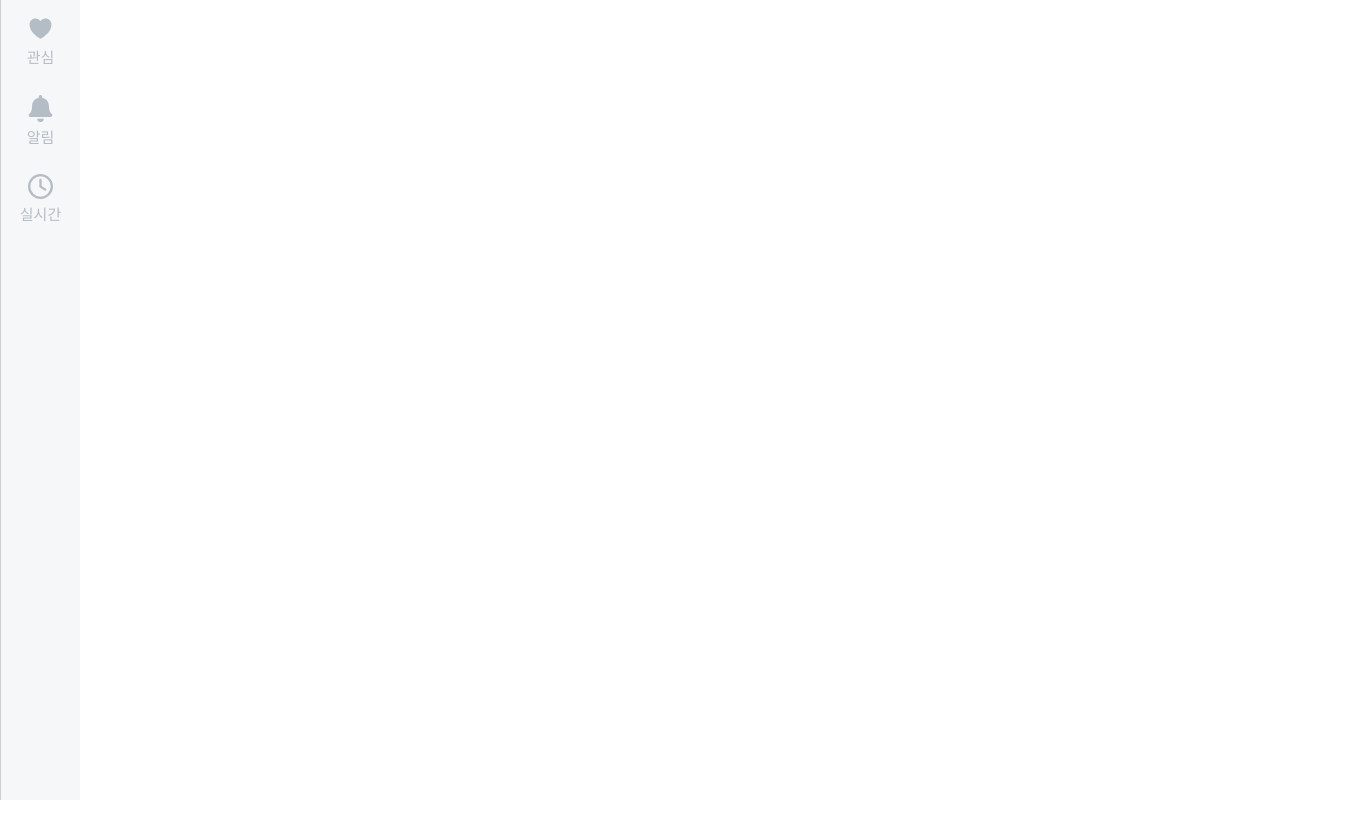
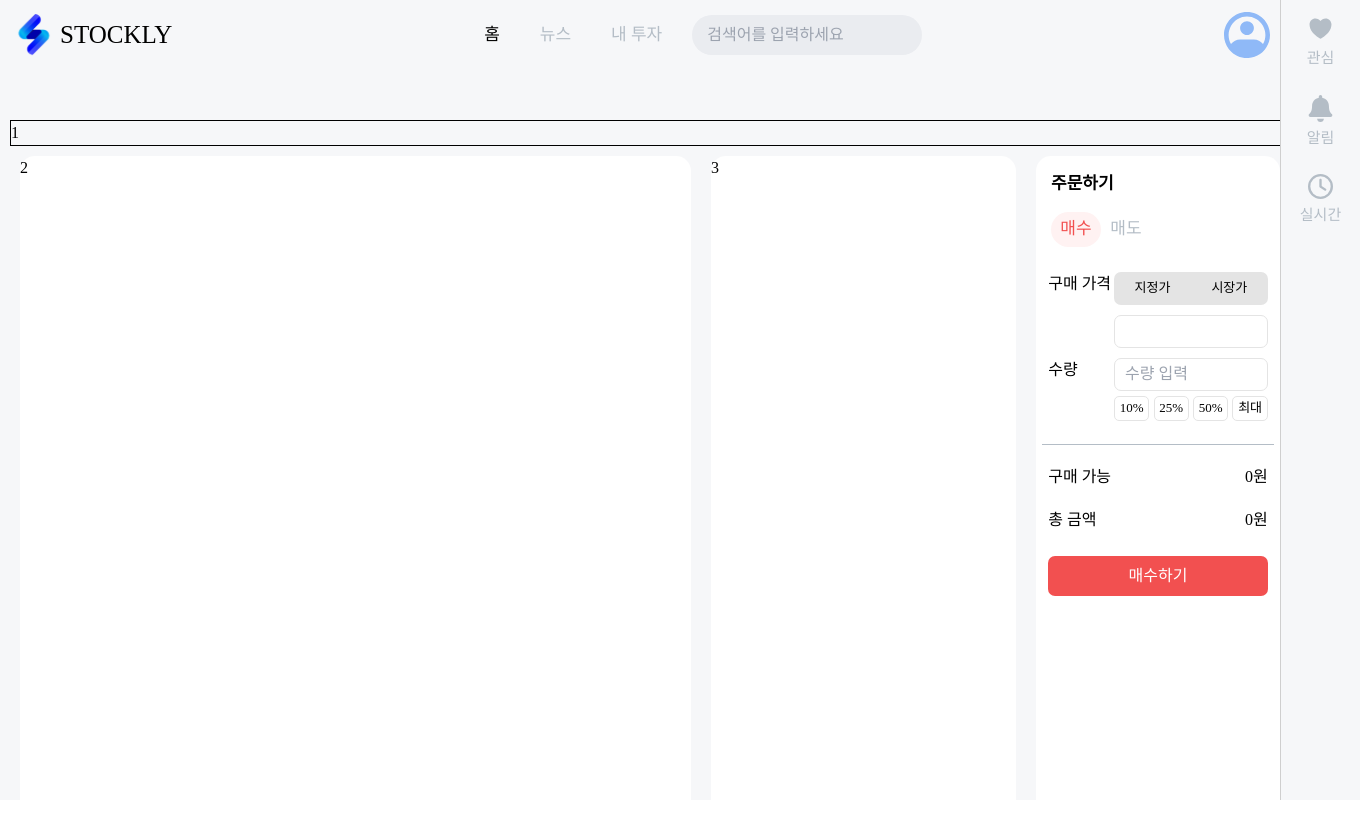
Before and after one commit to sykang519/StocklyFrontend, a React (Vite) app: page /details in a window 1280 px wide. Before the commit this address had no page. Shown: the top 838 px of the page, 1360 px wide, since content can reach past the window. Before the commit the page ends 800 px from the top, so only its background shows below. Built offline with nearby package versions, Linux system fonts and the light colour scheme; a web font is replaced by a local one.

Commit message:
Add: 주식 주문 컴포넌트 구현

```diff
--- a/src/App.tsx
+++ b/src/App.tsx
@@ -3,6 +3,7 @@ import LoginPage from './pages/LoginPage';
 import MainPage from './pages/MainPage';
 import MenuBar from './components/MenuBar';
 import MyInvest from './pages/MyInvest';
+import StockDetailsPage from './pages/StockDetailsPage';
 
 function App() {
 
@@ -16,6 +17,7 @@ function App() {
               <Route path="/" element={<LoginPage />} />
               <Route path="/main" element={<MainPage />} />
               <Route path="/myinvest" element={<MyInvest />} />
+              <Route path="/details" element={<StockDetailsPage />} />
             </Routes>
             <MenuBar />
           </div>
--- a/src/components/MenuBar.tsx
+++ b/src/components/MenuBar.tsx
@@ -11,8 +11,8 @@ function MenuBar() {
   return (
     <div className="flex h-[100vh]">
       <div
-        className={`transition-all duration-300 bg-Bg-gray z-100 ${
-          openDrawer ? 'w-[300px]' : 'w-0'
+        className={`transition-all duration-300 bg-Bg-gray z-100  ${
+          openDrawer ? 'w-[300px] border-l solid border-[#cfcfcf]' : 'w-0'
         }`}
       >
         {like && <MenuBarLikeContent /> }
--- /dev/null
+++ b/src/components/orderContents/Buy.tsx
@@ -0,0 +1,43 @@
+import { useState } from 'react';
+
+function Buy() {
+  return (
+    <div className="flex flex-col justify-center items-center mt-[20px]">
+      <div className="flex flex-column  w-[90%] my-[5px]">
+        <div className="w-[30%] h-[33px] ">구매 가격</div>
+        <div className="bg-gray w-[70%] rounded-[7px] flex">
+          <button className="w-[50%] text-[13px] flex justify-center items-center">지정가</button>
+          <button className="w-[50%] text-[13px] flex justify-center items-center">시장가</button>
+        </div>
+      </div>
+      <div className="flex flex-column justify-end w-[90%] my-[5px]">
+        <div className="w-[30%] h-[33px]"></div> <input className="border w-[70%] rounded-[7px] border-gray"></input>
+      </div>
+      <div className="flex flex-column w-[90%] my-[5px]">
+        <div className="w-[30%] h-[33px] ">수량</div>
+        <input className="w-[70%] border border-gray rounded-[7px] px-[10px]" placeholder="수량 입력"></input>
+      </div>
+      <div className="flex flex-column  w-[90%]">
+        <div className="w-[30%] h-[33px]"></div>
+        <div className="w-[70%] flex justify-between">
+          <button className="w-[23%] h-[25px] border rounded-[5px] text-[13px] border border-gray">10%</button>
+          <button className="w-[23%] h-[25px] border rounded-[5px] text-[13px] border border-gray">25%</button>
+          <button className="w-[23%] h-[25px] border rounded-[5px] text-[13px] border border-gray">50%</button>
+          <button className="w-[23%] h-[25px] border rounded-[5px] text-[13px] border border-gray">최대</button>
+        </div>
+      </div>
+      <hr className="w-[95%] border-font-gray my-[15px]" />
+      <div className="flex flex-column  w-[90%] my-[5px]">
+        <div className="w-[30%] h-[33px] ">구매 가능</div>
+        <div className="w-[70%] text-right">0원</div>
+      </div>
+      <div className="flex flex-column  w-[90%] my-[5px]">
+        <div className="w-[30%] h-[33px] ">총 금액</div>
+        <div className="w-[70%] text-right">0원</div>
+      </div>
+      <button className="w-[90%] h-[40px] bg-buy-red rounded-[7px] text-white my-[10px]">매수하기</button>
+    </div>
+  );
+}
+
+export default Buy;
--- /dev/null
+++ b/src/components/orderContents/Order.tsx
@@ -0,0 +1,40 @@
+import Buy from './Buy';
+import Sell from './Sell';
+import { useState } from 'react';
+
+function Order() {
+  const [content, setContent] = useState('buy');
+
+  const handleClickBuy = () => {
+    setContent('buy');
+  };
+
+  const handleClickSell = () => {
+    setContent('sell');
+  };
+
+  return (
+    <div>
+      <div className="text-[17px] font-bold p-[15px]">주문하기</div>
+      <div className="flex px-[15px]">
+        <button
+          className={`w-[50px] h-[35px] text-[17px] rounded-[18px] ${content === 'buy' ? 'text-buy-red bg-[#FFF2F2]' : 'text-font-gray'}`}
+          onClick={handleClickBuy}
+        >
+          매수
+        </button>
+        <button
+          className={`w-[50px] h-[35px] text-[17px] rounded-[18px] ${content === 'sell' ? 'text-MainBlue bg-[#F2F2FF]' : 'text-font-gray'}`}
+          onClick={handleClickSell}
+        >
+          매도
+        </button>
+      </div>
+      <div>
+        {content==="buy" ? <Buy/> : <Sell/>}
+      </div>
+    </div>
+  );
+}
+
+export default Order;
--- /dev/null
+++ b/src/components/orderContents/Sell.tsx
@@ -0,0 +1,43 @@
+import { useState } from 'react';
+
+function Sell() {
+  return (
+    <div className="flex flex-col justify-center items-center mt-[20px]">
+      <div className="flex flex-column  w-[90%] my-[5px]">
+        <div className="w-[30%] h-[33px] ">판매 가격</div>
+        <div className="bg-gray w-[70%] rounded-[7px] flex">
+          <button className="w-[50%] text-[13px] flex justify-center items-center">지정가</button>
+          <button className="w-[50%] text-[13px] flex justify-center items-center">시장가</button>
+        </div>
+      </div>
+      <div className="flex flex-column justify-end w-[90%] my-[5px]">
+        <div className="w-[30%] h-[33px]"></div> <input className="border w-[70%] rounded-[7px] border-gray"></input>
+      </div>
+      <div className="flex flex-column w-[90%] my-[5px]">
+        <div className="w-[30%] h-[33px] ">수량</div>
+        <input className="w-[70%] border border-gray rounded-[7px] px-[10px]" placeholder="수량 입력"></input>
+      </div>
+      <div className="flex flex-column  w-[90%]">
+        <div className="w-[30%] h-[33px]"></div>
+        <div className="w-[70%] flex justify-between">
+          <button className="w-[23%] h-[25px] border rounded-[5px] text-[13px] border border-gray">10%</button>
+          <button className="w-[23%] h-[25px] border rounded-[5px] text-[13px] border border-gray">25%</button>
+          <button className="w-[23%] h-[25px] border rounded-[5px] text-[13px] border border-gray">50%</button>
+          <button className="w-[23%] h-[25px] border rounded-[5px] text-[13px] border border-gray">최대</button>
+        </div>
+      </div>
+      <hr className="w-[95%] border-font-gray my-[15px]" />
+      <div className="flex flex-column  w-[90%] my-[5px]">
+        <div className="w-[30%] h-[33px] ">판매 가능</div>
+        <div className="w-[70%] text-right">0원</div>
+      </div>
+      <div className="flex flex-column  w-[90%] my-[5px]">
+        <div className="w-[30%] h-[33px] ">총 금액</div>
+        <div className="w-[70%] text-right">0원</div>
+      </div>
+      <button className="w-[90%] h-[40px] bg-MainBlue rounded-[7px] text-white my-[10px]">매도하기</button>
+    </div>
+  );
+}
+
+export default Sell;
--- /dev/null
+++ b/src/pages/StockDetailsPage.tsx
@@ -0,0 +1,29 @@
+import TopNavBar from '../components/TopNavBar';
+import Order from '../components/orderContents/Order';
+
+const boxStyles = {
+    height: '800px',
+    backgroundColor: '#ffffff',
+    margin: '10px',
+    borderRadius: '15px'
+  };
+
+function StockDetailsPage() {
+  return (
+    <>
+      <div className="w-[100%] h-[100vh] bg-Bg-gray">
+        <TopNavBar />
+        <div className="w-[100%] min-w-[1300px] px-[10px]">
+          <div className="border">1</div>
+          <div className="flex">
+            <div className="w-[55%]" style={boxStyles}>2</div>
+            <div className="w-[25%]" style={boxStyles}>3</div>
+            <div className="w-[20%]" style={boxStyles}><Order/></div>
+          </div>
+        </div>
+      </div>
+    </>
+  );
+}
+
+export default StockDetailsPage;
--- a/tailwind.config.js
+++ b/tailwind.config.js
@@ -12,7 +12,10 @@ module.exports = {
       'Bg-gray' : '#F6F7F9',
       'Icon-gray' : '#B4BDC6',
       'Box-gray': '#EAECF0',
-      'font-gray' : '#B4BDC6'
+      'font-gray' : '#B4BDC6',
+      'buy-red' : '#F25050',
+      'gray' : '#e4e4e4',
+
     }
   },
   plugins: [],
```
